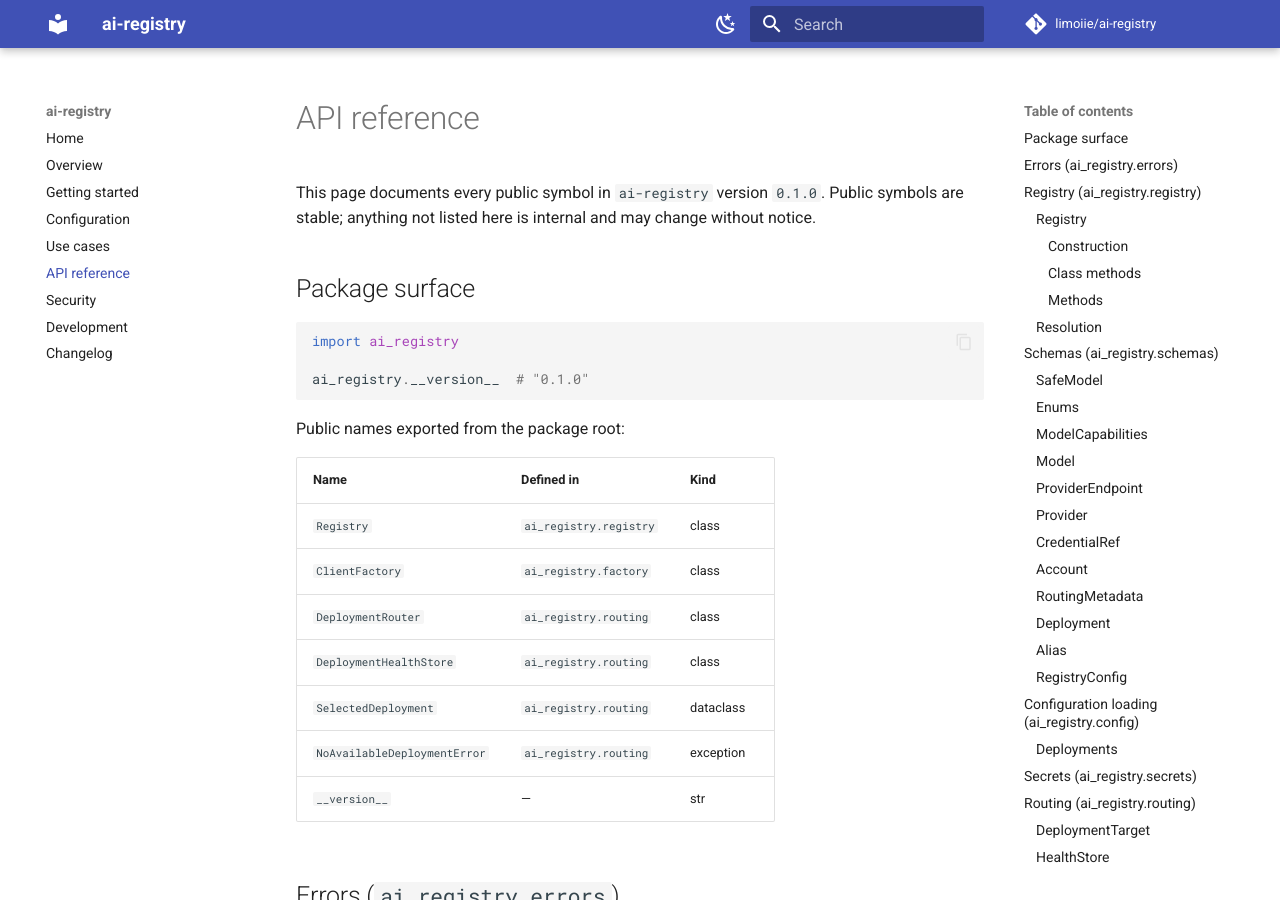
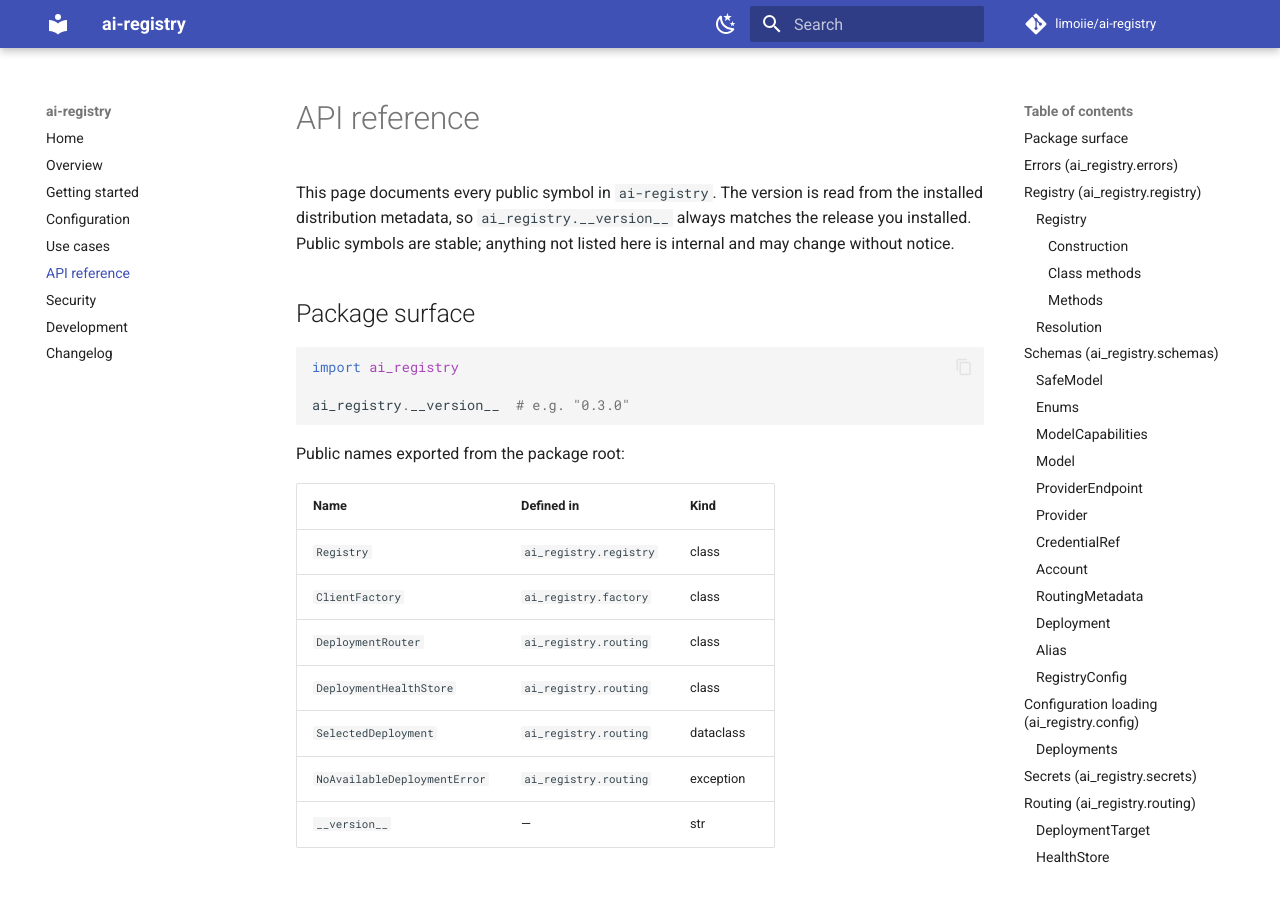
Before and after one commit to limoiie/ai-registry, an MkDocs documentation site: the page built from docs/api-reference.md, in a window 1280 px wide and 900 px high. Built offline with MkDocs 1.6.1 and Material for MkDocs 9.7.7, drawn with Linux system fonts in a browser that asks for light colours; comment, search, counter and statistics services are not loaded.

Commit message:
fix: read __version__ from the distribution metadata
The literal had been pinned at 0.1.0 since the first release, so every wheel
reported the wrong version. Read it from the installed distribution instead,
which is the single source of truth, and drop the pinned version from the API
reference.

````diff
--- a/docs/api-reference.md
+++ b/docs/api-reference.md
@@ -1,15 +1,16 @@
 # API reference
 
-This page documents every public symbol in `ai-registry` version `0.1.0`.
-Public symbols are stable; anything not listed here is internal and may change
-without notice.
+This page documents every public symbol in `ai-registry`. The version is read
+from the installed distribution metadata, so `ai_registry.__version__` always
+matches the release you installed. Public symbols are stable; anything not
+listed here is internal and may change without notice.
 
 ## Package surface
 
 ```python
 import ai_registry
 
-ai_registry.__version__  # "0.1.0"
+ai_registry.__version__  # e.g. "0.3.0"
 ```
 
 Public names exported from the package root:
````
Also changed, not shown: src/ai_registry/__init__.py (+8 -1 lines).
